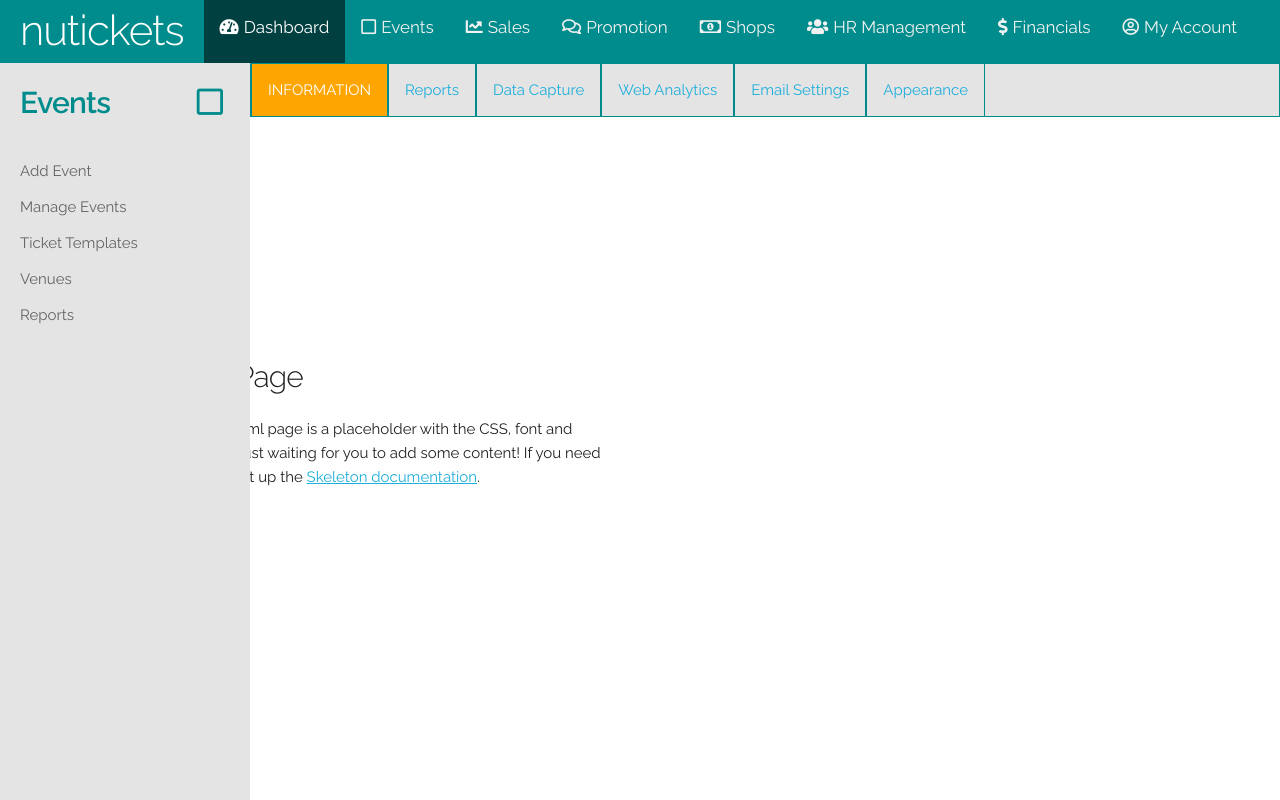
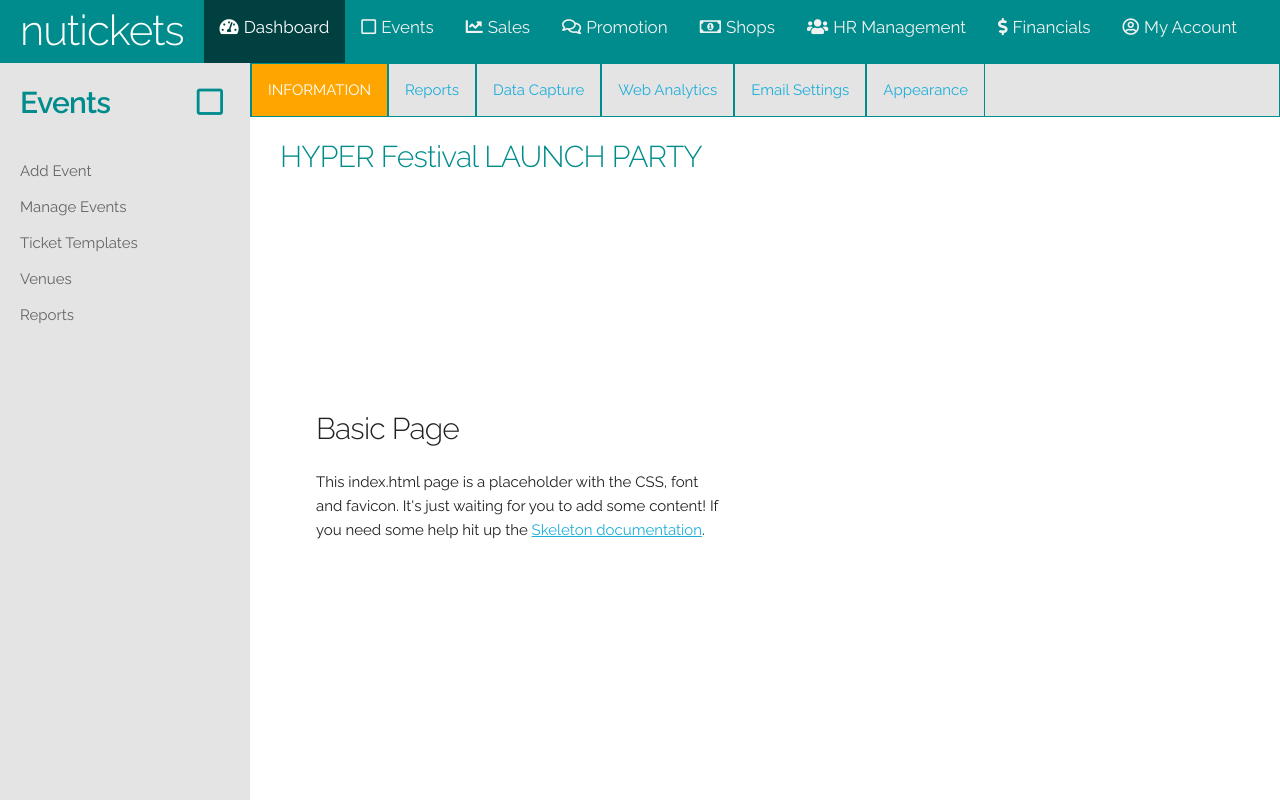
Before and after one commit to Daniel-Cross/tickets, a plain HTML site: page index.html in a window 1280 px wide. Drawn offline with Linux system fonts and the light colour scheme.

Commit message:
styling update

```diff
--- a/css/main.css
+++ b/css/main.css
@@ -75,7 +75,7 @@ i {
 }
 
 /* Style page content */
-.main {
+.main-body {
   margin-left: 200px;
   /* Same as the width of the sidebar */
   padding: 0px 10px;
@@ -129,3 +129,10 @@ i {
   background-color: orange;
   color: white;
 }
+
+.top-container {
+  margin-left: 280px;
+  color: #008C8C;
+  font-weight: bold;
+  padding-top: 20px;
+}
--- a/index.html
+++ b/index.html
@@ -70,14 +70,24 @@
   </div>
   <!-- end of sub-navbar -->
 
+  <!-- top container -->
+  <div class="top-container">
+    <h4 class="event-title">HYPER Festival LAUNCH PARTY</h4>
+
+
+  </div>
+  <!-- end of top container -->
   <!-- Primary Page Layout
   –––––––––––––––––––––––––––––––––––––––––––––––––– -->
-  <div class="container">
-    <div class="row">
-      <div class="one-half column" style="margin-top: 25%">
-        <h4>Basic Page</h4>
-        <p>This index.html page is a placeholder with the CSS, font and favicon. It's just waiting for you to add some
-          content! If you need some help hit up the <a href="http://www.getskeleton.com">Skeleton documentation</a>.</p>
+  <div class="main-body">
+    <div class="container">
+      <div class="row">
+        <div class="one-half column" style="margin-top: 25%">
+          <h4>Basic Page</h4>
+          <p>This index.html page is a placeholder with the CSS, font and favicon. It's just waiting for you to add
+            some
+            content! If you need some help hit up the <a href="http://www.getskeleton.com">Skeleton documentation</a>.</p>
+        </div>
       </div>
     </div>
   </div>
```
Also changed, not shown: 1 other file.
